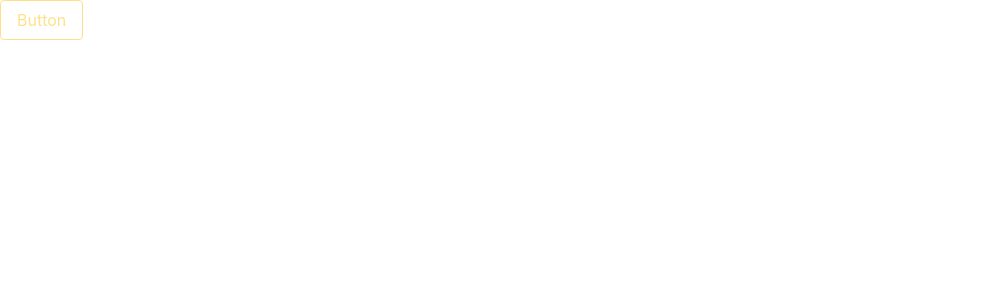
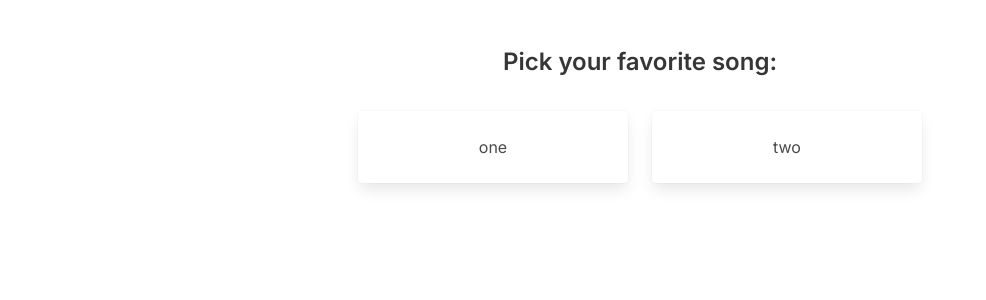
Before and after one commit to felicialyden/song-sorter, a Next.js app: page / in a window 1280 px wide. Shown: the top 300 px of the page, without its empty margins (0-986 px from the left). Built offline with nearby package versions, Linux system fonts and the light colour scheme.

Commit message:
add card component for song picker

```diff
--- a/src/app/page.tsx
+++ b/src/app/page.tsx
@@ -1,12 +1,17 @@
+import Card from "@/components/Card";
 
 export default function Home() {
   return (
-    <main className="flex min-h-screen flex-col items-center justify-between p-24">
-      <div className="z-10 max-w-5xl w-full items-center justify-between font-mono text-sm lg:flex">
-      <button className="button is-warning is-outlined">
-        Button
-      </button>
+    <main>
+      <div>
+        <div className="container mt-6 has-text-centered">
+          <h2 className="title is-4">Pick your favorite song:</h2>
+          <div className="columns is-justify-content-center">
+            <Card title="one" />
+            <Card title="two" />
+          </div>
+        </div>
       </div>
     </main>
-  )
+  );
 }
--- /dev/null
+++ b/src/components/Card.tsx
@@ -0,0 +1,19 @@
+import React from "react";
+
+type CardProps = {
+  title: string;
+};
+
+const Card = ({ title }: CardProps) => {
+  return (
+    <div className="column is-one-quarter">
+      <div className="card mt-3">
+        <div className="card-content has-text-centered">
+        <h3>{title}</h3>
+        </div>
+      </div>
+    </div>
+  );
+};
+
+export default Card;
```
